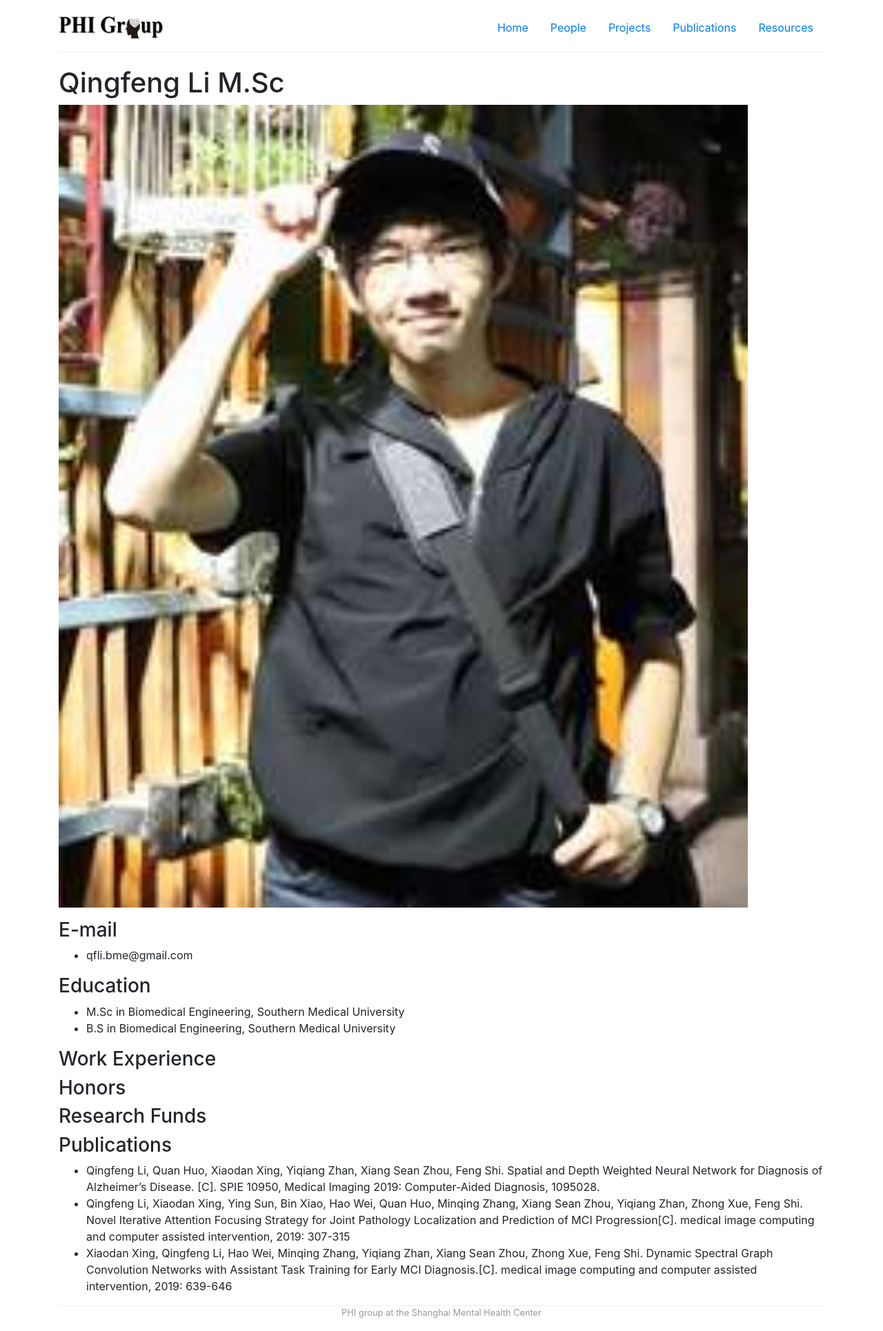
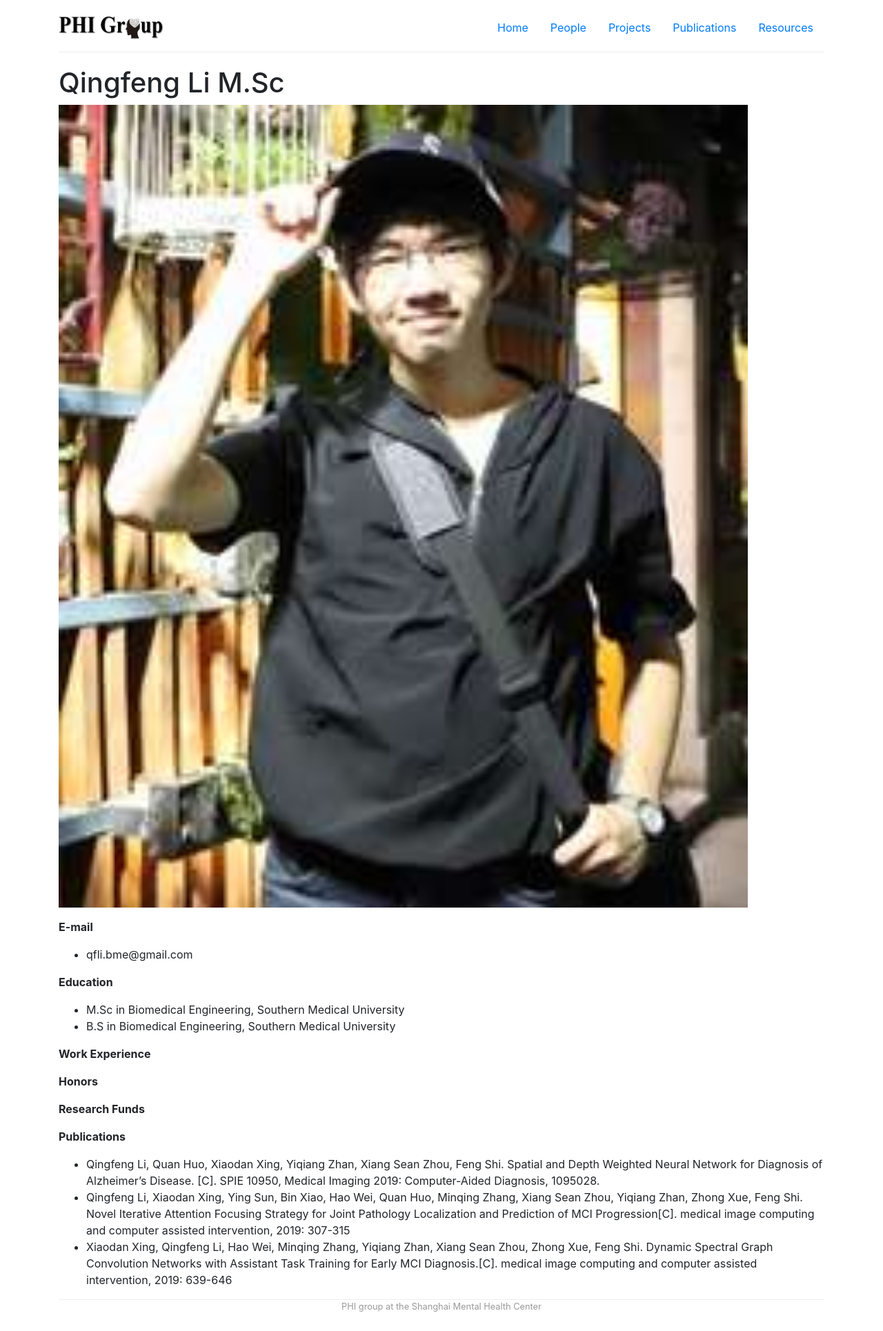
Before and after one commit to PHI-group/phi-group.github.io, a Jekyll site: the page built from scholarpages/liqf.md, in a window 1280 px wide. Shown: the whole page at 69% size. Built offline with Jekyll 4.4.1, drawn with Linux system fonts in a browser that asks for light colours.

Commit message:
Updated by QF

```diff
--- a/scholarpages/liqf.md
+++ b/scholarpages/liqf.md
@@ -4,23 +4,29 @@ title: Qingfeng Li M.Sc
 ---
 <p align="left"><img style="width:90%" src="/img/people/liqf.jpeg"></p>
 
-### E-mail
+**E-mail**
+
 - qfli.bme@gmail.com
 
-### Education
+**Education**
+
 - M.Sc in Biomedical Engineering, Southern Medical University
 - B.S in Biomedical Engineering, Southern Medical University
 
-### Work Experience
+**Work Experience**
 
 
-### Honors
+
+**Honors**
 
 
-### Research Funds
+
+**Research Funds**
 
 
-### Publications
+
+**Publications**
+
 - Qingfeng Li, Quan Huo, Xiaodan Xing, Yiqiang Zhan, Xiang Sean Zhou, Feng Shi. Spatial and Depth Weighted Neural Network for Diagnosis of Alzheimer’s Disease. [C]. SPIE 10950, Medical Imaging 2019: Computer-Aided Diagnosis, 1095028.
 - Qingfeng Li, Xiaodan Xing, Ying Sun, Bin Xiao, Hao Wei, Quan Huo, Minqing Zhang, Xiang Sean Zhou, Yiqiang Zhan, Zhong Xue, Feng Shi. Novel Iterative Attention Focusing Strategy for Joint Pathology Localization and Prediction of MCI Progression[C]. medical image computing and computer assisted intervention, 2019: 307-315
 - Xiaodan Xing, Qingfeng Li, Hao Wei, Minqing Zhang, Yiqiang Zhan, Xiang Sean Zhou, Zhong Xue, Feng Shi. Dynamic Spectral Graph Convolution Networks with Assistant Task Training for Early MCI Diagnosis.[C]. medical image computing and computer assisted intervention, 2019: 639-646
```
